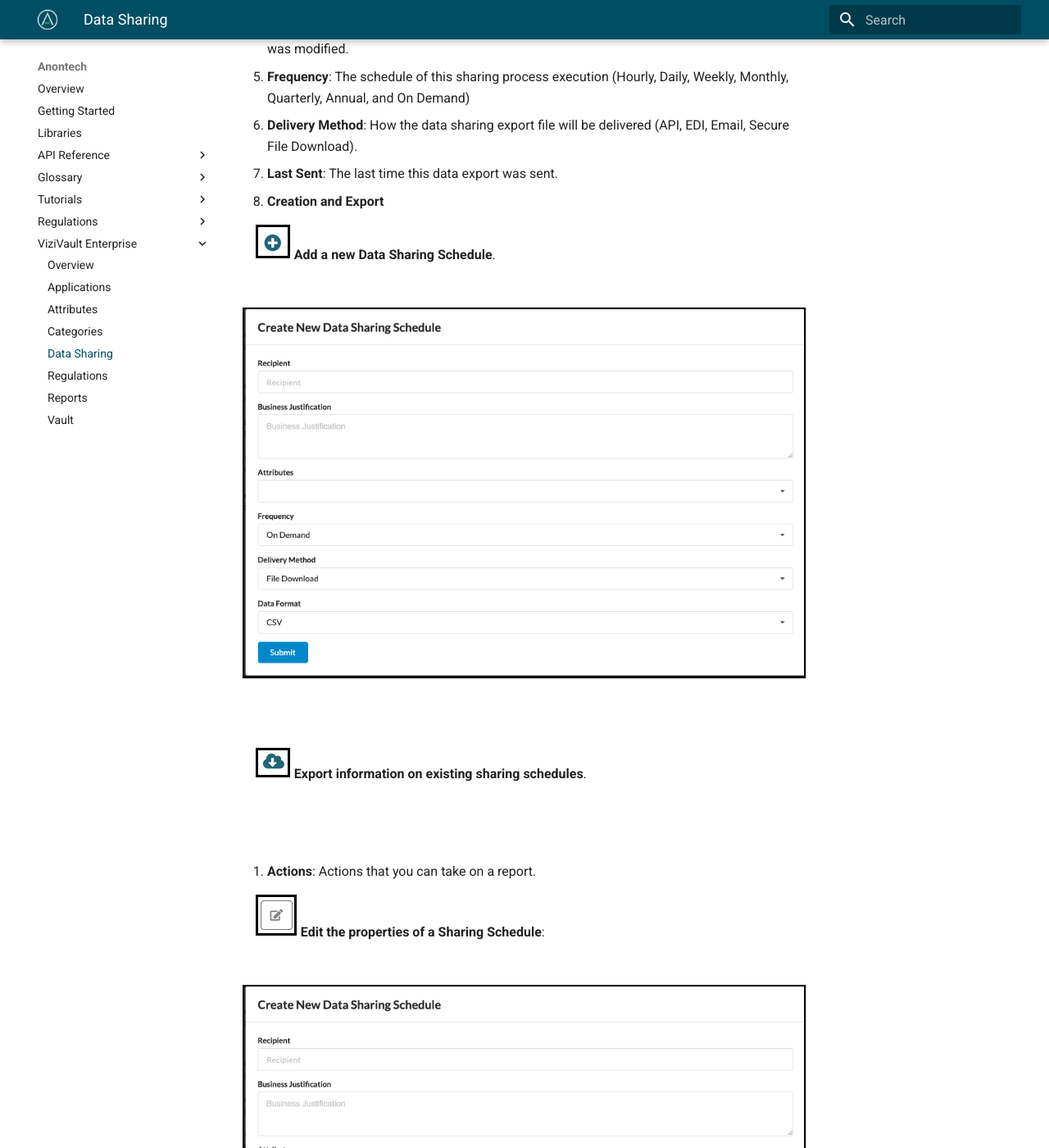
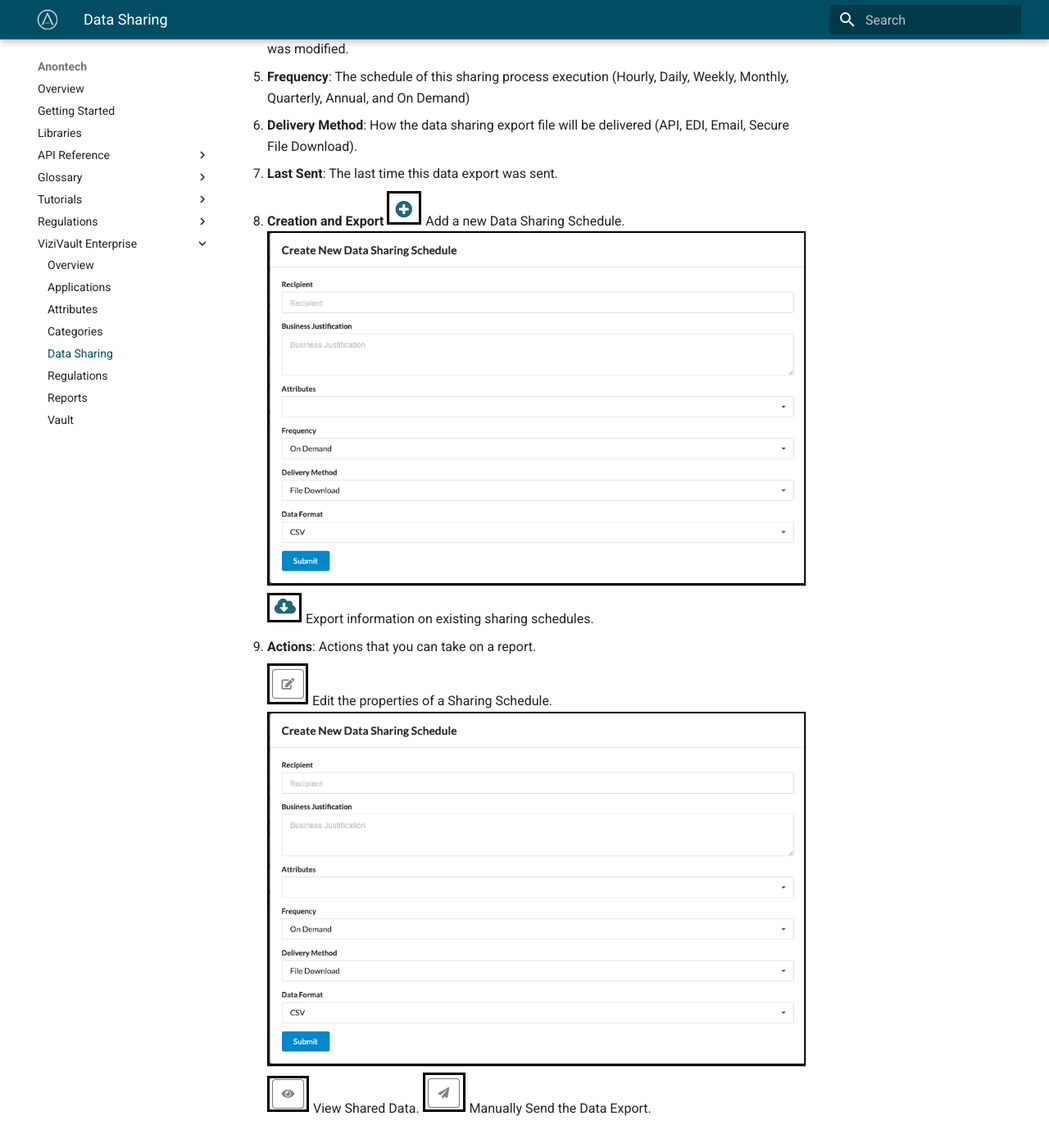
Before and after one commit to anontechnology/documentation, an MkDocs documentation site: the page built from docs/vizivault-enterprise/data-sharing.md, in a window 1280 px wide and 1400 px high, scrolled down 589 px. Shown: the whole window at 82% size. Built offline with MkDocs 1.6.1 and Material for MkDocs 9.7.7, drawn with Linux system fonts in a browser that asks for light colours; some of the changed text lies outside the part shown.

Commit message:
Update docs/vizivault-enterprise/data-sharing.md

```diff
--- a/docs/vizivault-enterprise/data-sharing.md
+++ b/docs/vizivault-enterprise/data-sharing.md
@@ -10,24 +10,12 @@
 6. **Delivery Method**: How the data sharing export file will be delivered (API, EDI, Email, Secure File Download).
 7. **Last Sent**: The last time this data export was sent.
 8. **Creation and Export**
-
-&nbsp;&nbsp;&nbsp;&nbsp;![Add](../assets/images/add.png "Add") **Add a new Data Sharing Schedule**.
- <br/><br/>
-&nbsp;&nbsp;&nbsp;&nbsp; ![sharing_schedule](../assets/images/sharing_schedule.png "Create Sharing Schedule")
- <br/><br/>
- <br/><br/>
-&nbsp;&nbsp;&nbsp;&nbsp;![export](../assets/images/export.png "Export") **Export information on existing sharing schedules**.
- <br/><br/>
- <br/><br/>
-
+    ![Add](../assets/images/add.png "Add") Add a new Data Sharing Schedule.
+    ![sharing_schedule](../assets/images/sharing_schedule.png "Create Sharing Schedule")
+    ![export](../assets/images/export.png "Export") Export information on existing sharing schedules.
 9. **Actions**: Actions that you can take on a report.
 
-  &nbsp;&nbsp;&nbsp;&nbsp;![edit](../assets/images/edit.png "Edit") **Edit the properties of a Sharing Schedule**:
-  <br/><br/>
-  &nbsp;&nbsp;&nbsp;&nbsp;![sharing_schedule](../assets/images/sharing_schedule.png "Create Sharing Schedule")
-  <br/><br/>
-  <br/><br/>
-  &nbsp;&nbsp;&nbsp;&nbsp;![view](../assets/images/view.png "View") **View Shared Data**
-  <br/><br/>
-  <br/><br/>
-  &nbsp;&nbsp;&nbsp;&nbsp;![send](../assets/images/send.png "Send") **Manually Send the Data Export**
+      ![edit](../assets/images/edit.png "Edit") Edit the properties of a Sharing Schedule.
+      ![sharing_schedule](../assets/images/sharing_schedule.png "Create Sharing Schedule")
+      ![view](../assets/images/view.png "View") View Shared Data.
+      ![send](../assets/images/send.png "Send") Manually Send the Data Export.
```
